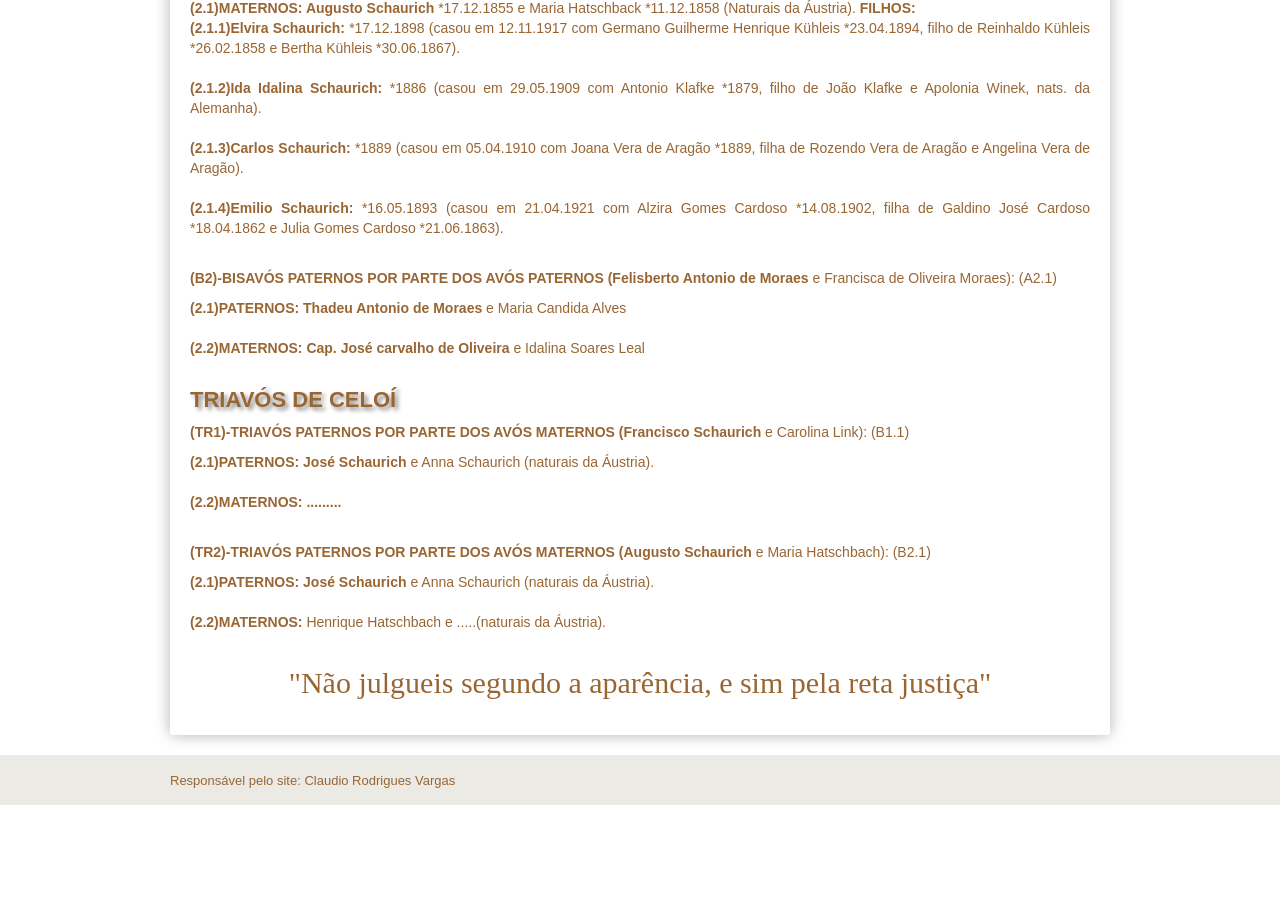
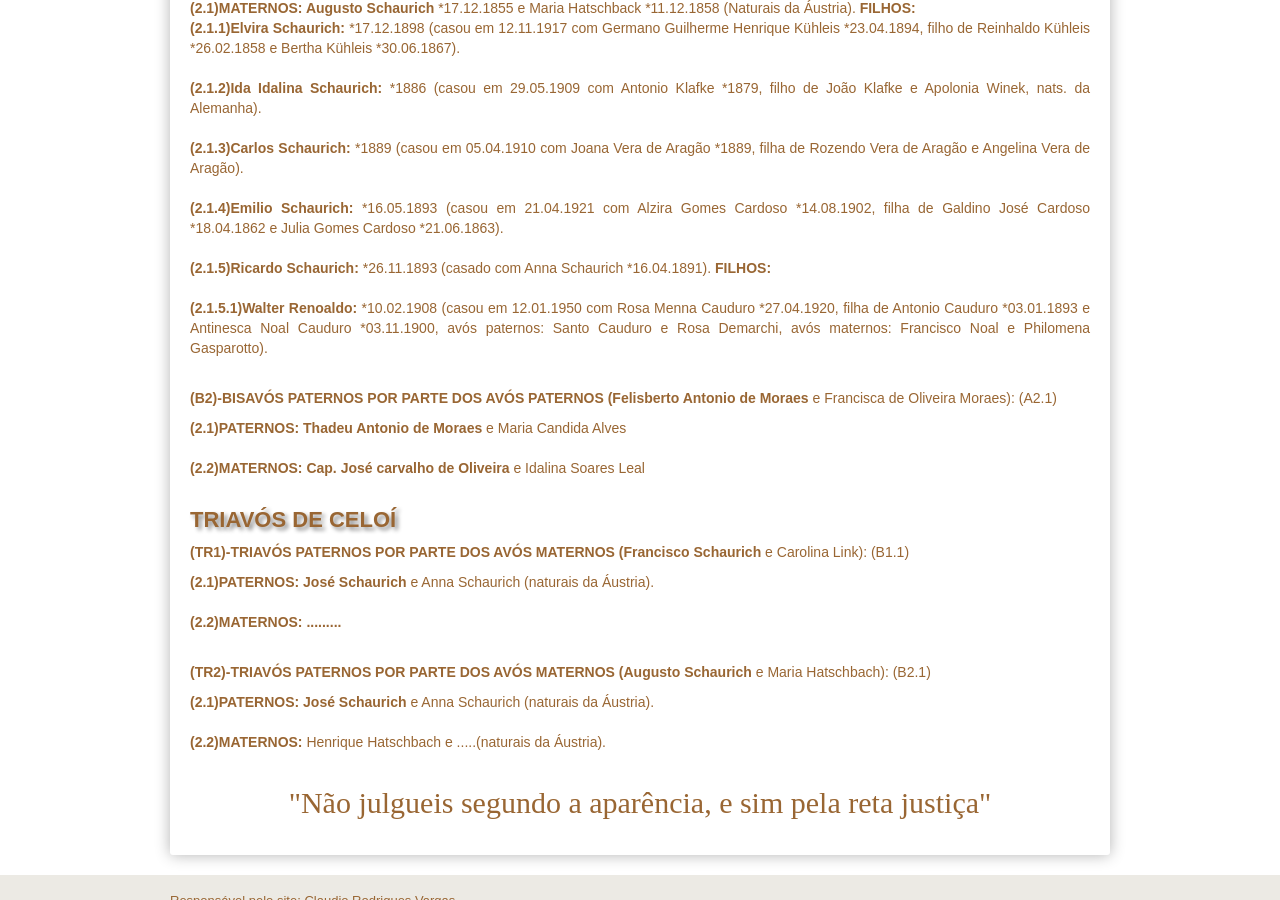
Before and after one commit to claudiovargas1955/claudiovargas1955.github.io, a Jekyll site: the page built from _pages/familia-schaurich.html, in a window 1280 px wide and 900 px high, scrolled down 1239 px. Built offline with Jekyll 4.4.1, drawn with Linux system fonts in a browser that asks for light colours; some web fonts are replaced; before the commit the page ends 2044 px from its top, so only the background shows below that.

Commit message:
Update familia-schaurich.html

```diff
--- a/_pages/familia-schaurich.html
+++ b/_pages/familia-schaurich.html
@@ -219,6 +219,12 @@ Ortiz  avós maternos: José da Silva Moura e Francisca Vargas de Moura RC-83).
      <b>(2.1.4)Emilio Schaurich: </b>*16.05.1893 (casou em 21.04.1921 com Alzira Gomes Cardoso *14.08.1902, filha de Galdino José Cardoso
      *18.04.1862 e Julia Gomes Cardoso *21.06.1863).<br><br>
 
+     <b>(2.1.5)Ricardo Schaurich: </b>*26.11.1893 (casado com Anna Schaurich *16.04.1891). <b>FILHOS: </b><br><br>
+            <b>(2.1.5.1)Walter Renoaldo: </b>*10.02.1908 (casou em 12.01.1950 com Rosa Menna Cauduro *27.04.1920, filha de Antonio
+            Cauduro *03.01.1893 e Antinesca Noal Cauduro *03.11.1900, avós paternos: Santo Cauduro e Rosa Demarchi, avós maternos:
+            Francisco Noal e Philomena Gasparotto).<br><br>
+
+
 <p><b>(B2)-BISAVÓS PATERNOS POR PARTE DOS AVÓS PATERNOS (Felisberto Antonio de Moraes </b>e Francisca de Oliveira Moraes): (A2.1)
 <p><b>(2.1)PATERNOS: Thadeu Antonio de Moraes </b>e Maria Candida Alves <br><br>
 
```
